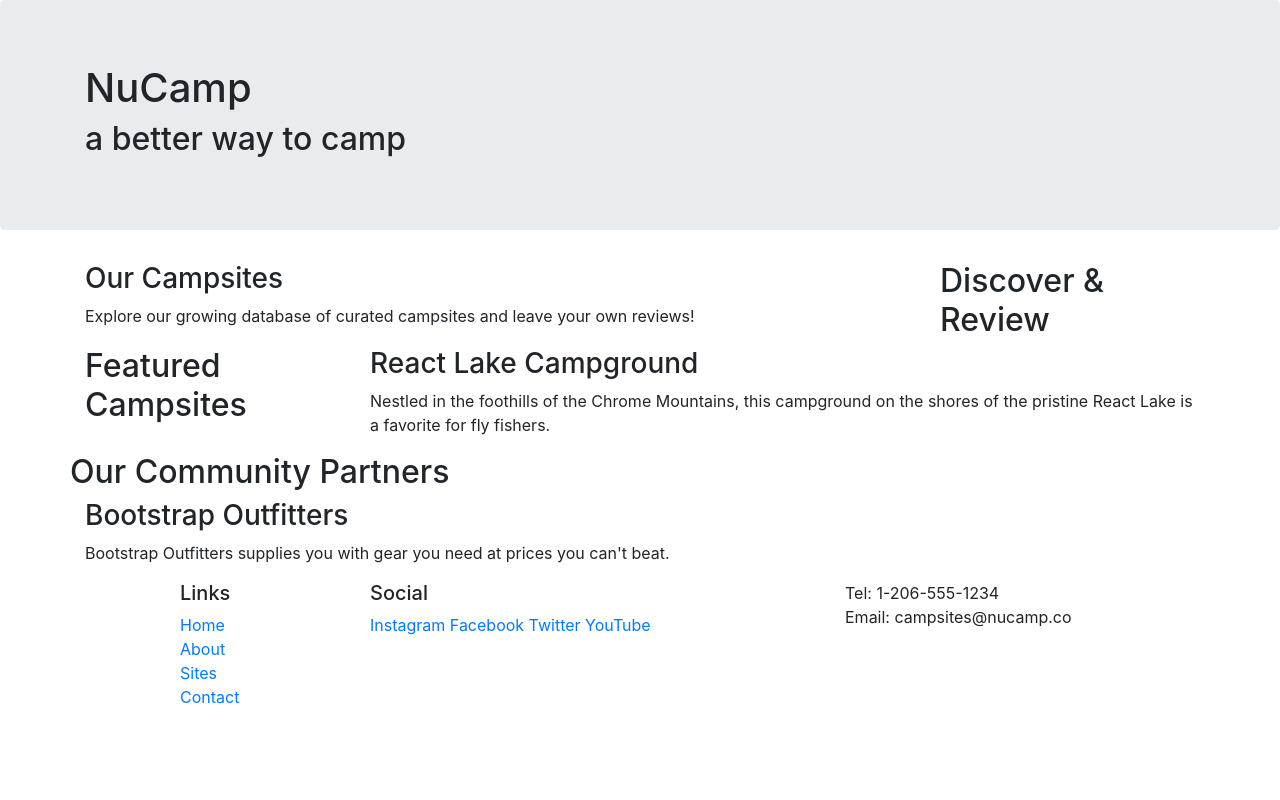
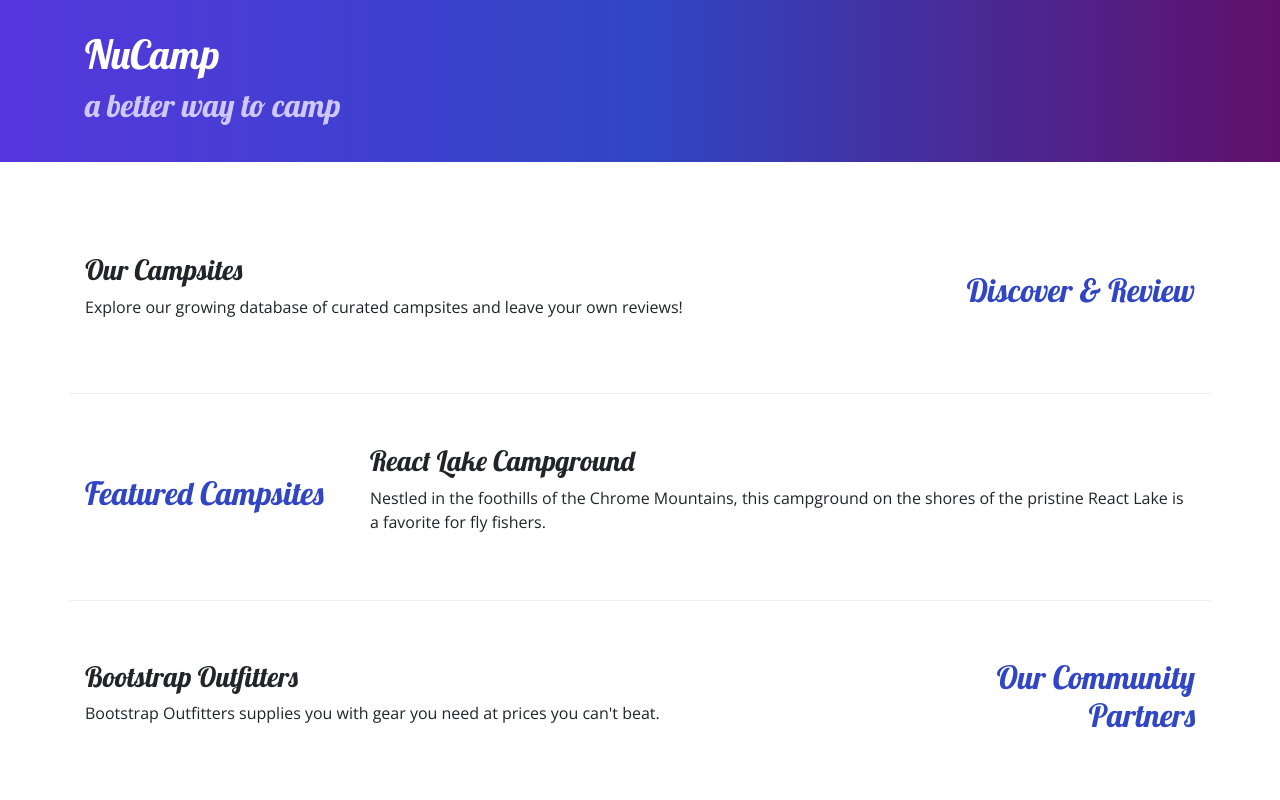
Before and after one commit to aliersh/nucampsite, a website: page index.html in a window 1280 px wide. Shown: the top 800 px of the page. Drawn offline with nearby package versions, Linux system fonts and the light colour scheme.

Commit message:
Adding Custom Styles

```diff
--- /dev/null
+++ b/css/styles.css
@@ -0,0 +1,32 @@
+body {
+    font-family: "Open Sans", sans-serif;
+}
+
+h1, h2, h3 {
+    font-family: "Lobster", cursive;
+}
+
+h2 {
+    color: #3046C5
+}
+
+header h2 {
+    color: #CEC8FF
+}
+
+footer {
+    background-image: linear-gradient(#CEC8FF, white);
+    padding: 20px 0;
+}
+
+.jumbotron {
+    padding: 30px;
+    background-image: linear-gradient(to right, #5637DD, #3046C5, #60106B);
+    color: white;
+}
+
+.row-content {
+    padding: 50px 0;
+    border-bottom: 1px ridge;
+    min-height: 200px;
+}
--- a/index.html
+++ b/index.html
@@ -9,12 +9,16 @@
     <!-- Bootstrap CSS -->
     <link rel="stylesheet" href="node_modules/bootstrap/dist/css/bootstrap.min.css" />
 
+    <!-- Additional CSS must be placed after Bootstrap CSS -->
+    <link rel="stylesheet" href="https://fonts.googleapis.com/css?family=Lobster|Open+Sans" />
+    <link rel="stylesheet" href="css/styles.css" />
+
     <title>NuCamp: A Better Way To Camp</title>
 </head>
 
 <body>
 
-    <header class="jumbotron">
+    <header class="jumbotron jumbotron-fluid">
         <div class="container">
             <div class="row">
                 <div class="col">
@@ -26,9 +30,9 @@
     </header>
 
     <div class="container">
-        <div class="row">
+        <div class="row row-content align-items-center">
             <div class="col-sm-4 order-sm-last col-md-3">
-                <h2>Discover & Review</h2>
+                <h2 class="text-sm-right">Discover & Review</h2>
             </div>
             <div class="col">
                 <h3>Our Campsites</h3>
@@ -36,7 +40,7 @@
             </div>
         </div>
 
-        <div class="row">
+        <div class="row row-content align-items-center">
             <div class="col-sm-4 col-md-3">
                 <h2>Featured Campsites</h2>
             </div>
@@ -46,11 +50,11 @@
             </div>
         </div>
 
-        <div class="row">
-            <div class="col-sm-4 order-sm-last col-md-3"></div>
-                <h2>Our Community Partners</h2>
+        <div class="row row-content align-items-center">
+            <div class="col-sm-4 order-sm-last col-md-3">
+                <h2 class="text-sm-right">Our Community Partners</h2>
             </div>
-            <div class="col"></div>
+            <div class="col">
                 <h3>Bootstrap Outfitters</h3>
                 <p>Bootstrap Outfitters supplies you with gear you need at prices you can't beat.</p>
             </div>
@@ -69,14 +73,14 @@
                         <li><a href="#">Contact</a></li>
                     </ul>
                 </div>
-                <div class="col-6 col-sm-5">
+                <div class="col-6 col-sm-5 text-center">
                     <h5>Social</h5>
                     <a href="http://instagram.com/">Instagram</a>
                     <a href="http://facebook.com/">Facebook</a>
                     <a href="http://twitter.com/">Twitter</a>
                     <a href="http://youtube.com/">YouTube</a>
                 </div>
-                <div class="col-sm-4">
+                <div class="col-sm-4 text-center">
                     Tel: 1-206-555-1234<br />
                     Email: campsites@nucamp.co
                 </div>
```
